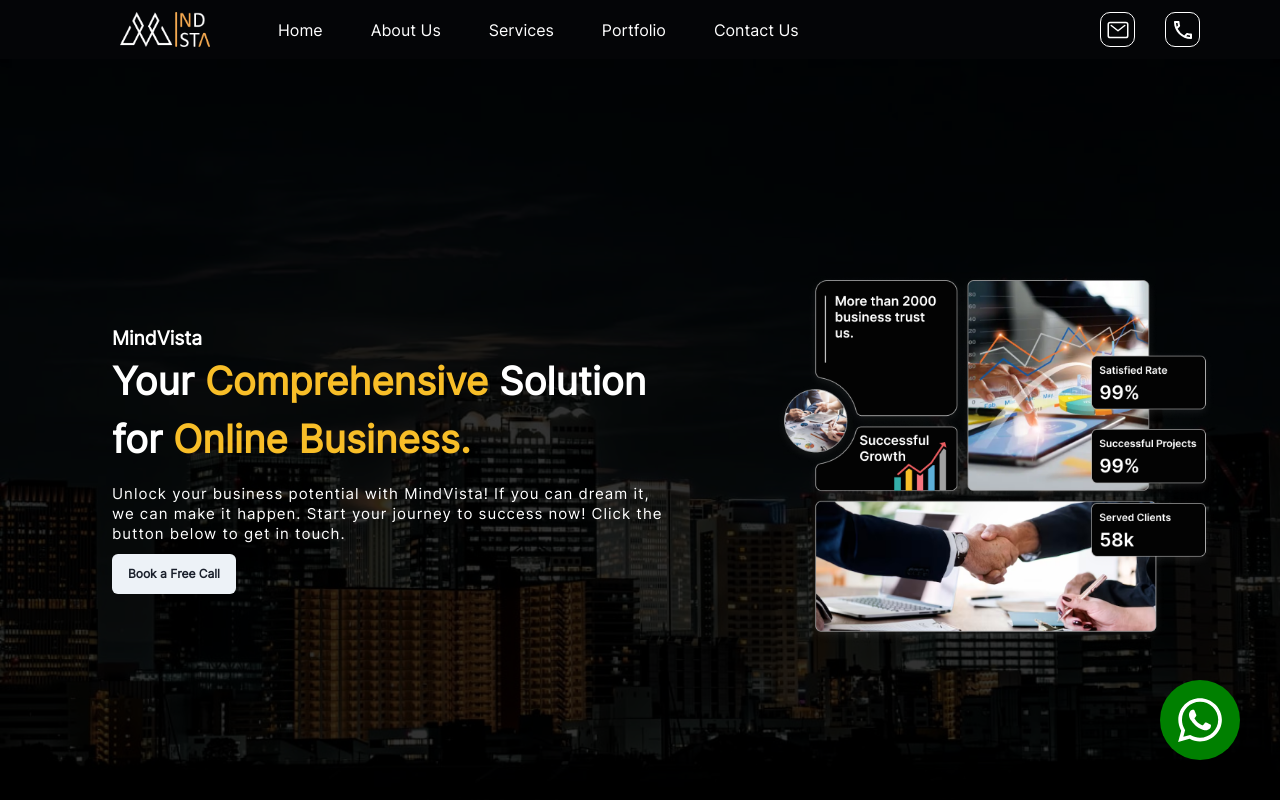
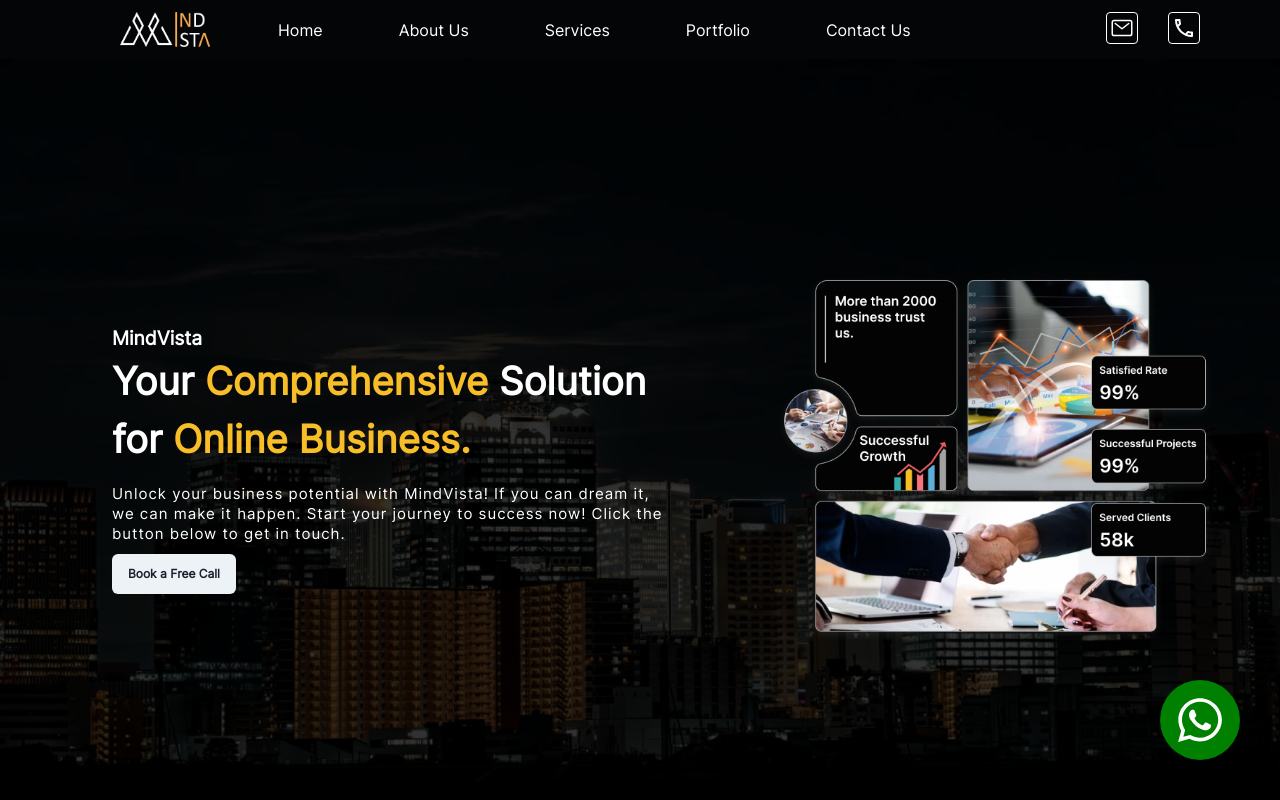
Before and after one commit to Hashir-Khan777/mindvista, a React (Vite) app: page / in a window 1280 px wide. Shown: the top 800 px of the page. Built offline with nearby package versions, Linux system fonts and the light colour scheme.

Commit message:
fixes nav section

```diff
--- a/src/Components/navbar/index.jsx
+++ b/src/Components/navbar/index.jsx
@@ -1,12 +1,4 @@
-import {
-  Box,
-  Circle,
-  Container,
-  Flex,
-  Icon,
-  Image,
-  Text,
-} from "@chakra-ui/react";
+import { Box, Circle, Flex, Icon, Image, Text } from "@chakra-ui/react";
 import style from "./style";
 import { NavLink } from "react-router-dom";
 import { IoMailOutline } from "react-icons/io5";
@@ -40,6 +32,8 @@
       <Flex display={{ base: "none", lg: "flex" }} gap="30px">
         <Box as="button" sx={style.iconButton}>
           <Icon fontSize="24px" as={IoMailOutline} />
+          <Image
+          />
         </Box>
         <Box as="button" sx={style.iconButton}>
           <Icon fontSize="24px" as={MdOutlinePhone} />
--- a/src/Components/navbar/style.jsx
+++ b/src/Components/navbar/style.jsx
@@ -1,3 +1,6 @@
+import { position } from "@chakra-ui/react";
+import { BiBorderBottom } from "react-icons/bi";
+
 const style = {
   navBar: {
     py: "12px",
@@ -7,22 +10,41 @@
     px: "3.5rem",
     bgColor: "#040507",
     boxShadow: "md",
-    pr:"5rem"
+    pr: "5rem",
   },
   navMenu: {
-    fontSize: "18px",
-    fontWeight: 500,
-    gap: "2rem",
+    // fontSize: "18px",
+    // fontWeight: 500,
+    // gap: "2rem",
+    // alignItems: "center",
+    // display: { base: "none", lg: "flex" },
+    display: "flex",
     alignItems: "center",
-    display: { base: "none", lg: "flex" },
+    gap: "60px",
   },
   links: {
     fontSize: "16px",
     p: "5px 8px",
     borderRadius: "5px",
     color: "#ffffff",
+    position: "relative",
     _hover: {
       color: "#F8BE28",
+      _after: {
+        transform: "scaleX(1)",
+      },
+    },
+    _after: {
+      content: '""',
+      position: "absolute",
+      bottom: "-2px",
+      left: "30%",
+      width: "40%",
+      height: "2px",
+      backgroundColor: "#F8BE28",
+      transform: "scaleX(0)",
+      transformOrigin: "center",
+      transition: "transform 0.3s ease-in-out",
     },
   },
 
@@ -40,11 +62,11 @@
     border: "1px solid black",
   },
   iconButton: {
-    h: "35px",
-    w: "35px",
+    h: "32px",
+    w: "32px",
     color: "#fff",
     border: "1px solid #fff",
-    borderRadius: 10,
+    borderRadius: 4,
     display: "flex",
     justifyContent: "center",
     alignItems: "center",
```
Also changed, not shown: public/images/email.png (added), public/images/phone.png (added).
